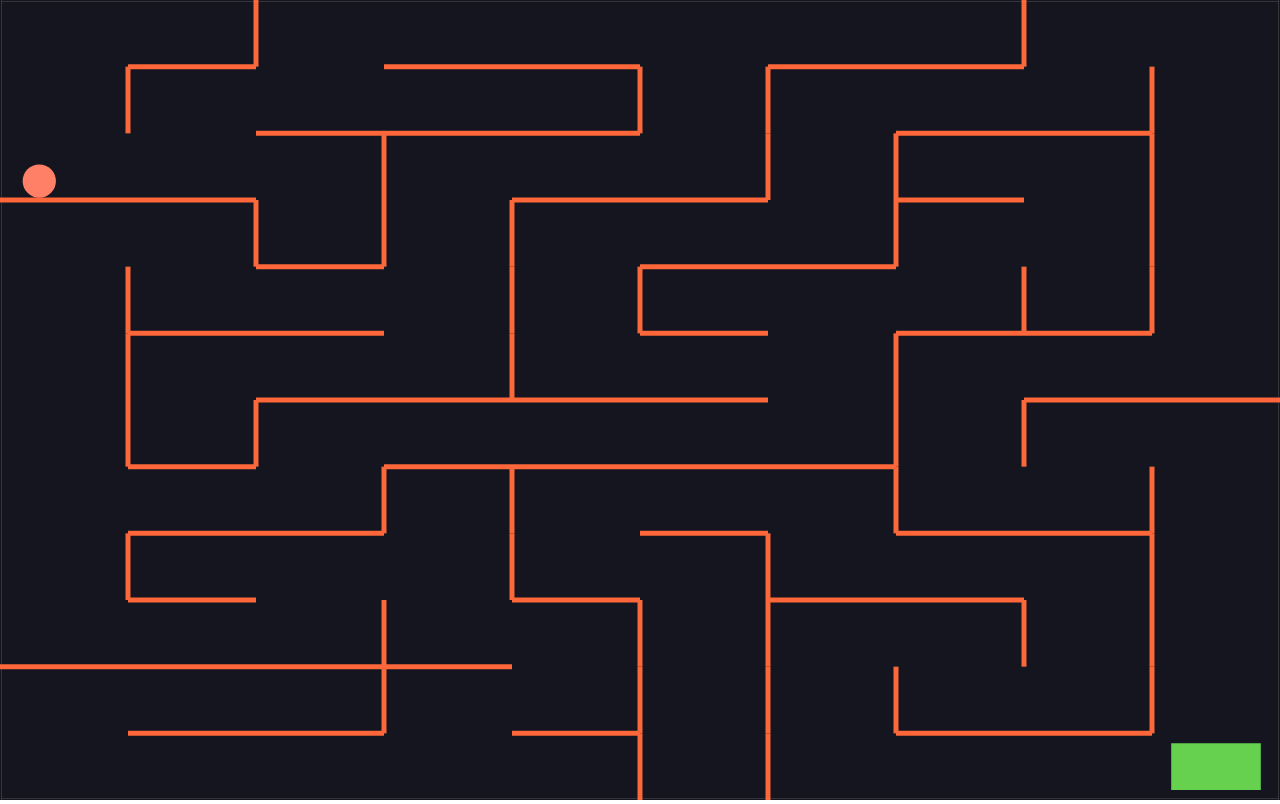
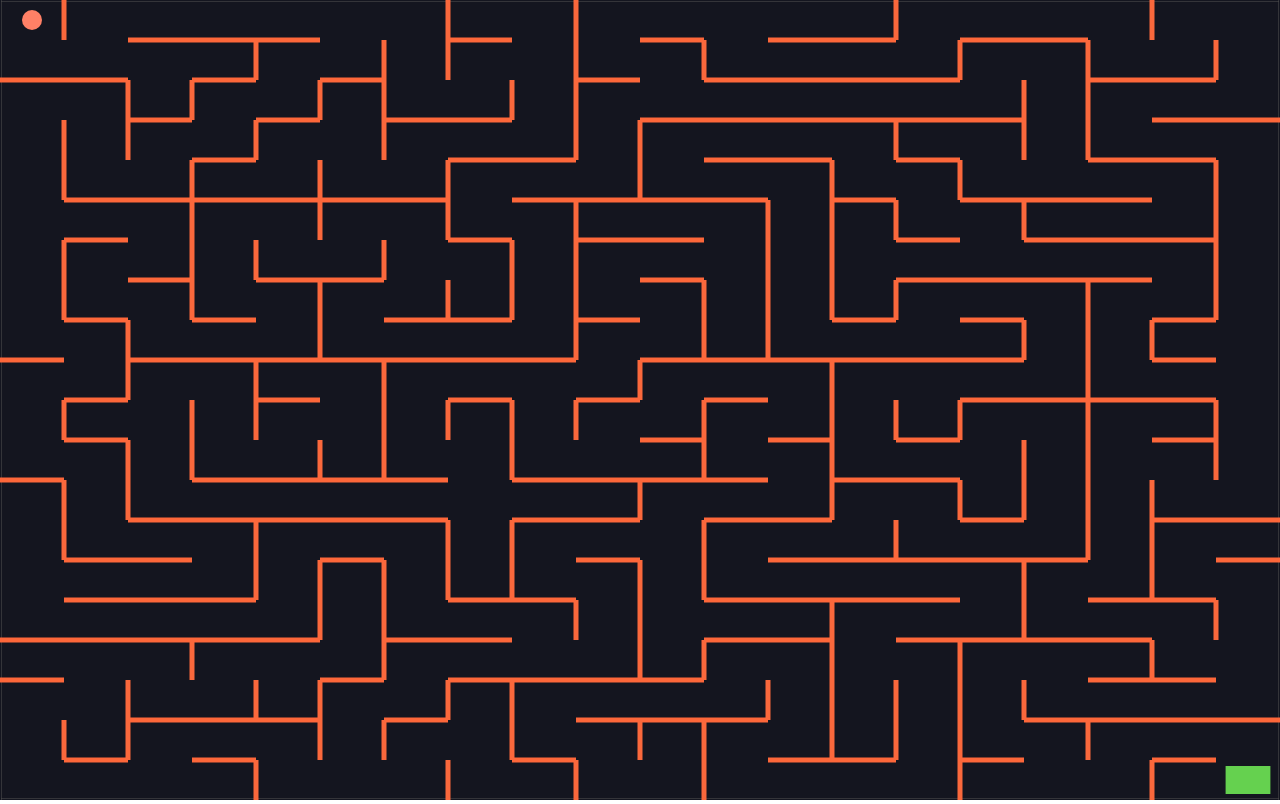
Before and after one commit to Jashghoward/Maze_Game, a plain HTML site: page index.html in a window 1280 px wide. Drawn offline with nearby package versions, Linux system fonts and the light colour scheme; animation ran at ten frames a second.

Commit message:
index.html added

```diff
--- a/index.html
+++ b/index.html
@@ -2,6 +2,7 @@
 <html>
   <head>
     <script src="https://cdnjs.cloudflare.com/ajax/libs/matter-js/0.19.0/matter.min.js"></script>
+    <title>A_Maze</title>
     <style>
       body {
         margin: 0;
--- a/index.js
+++ b/index.js
@@ -63,8 +63,8 @@
 // MAZE
 const { Engine, Render, Runner, World, Bodies, Body, Events } = Matter;
 
-const cellsHorizontal = 10;
-const cellsVertical = 12;
+const cellsHorizontal = 20;
+const cellsVertical = 20;
 const width = window.innerWidth;
 const height = window.innerHeight;
 
@@ -73,7 +73,7 @@ const unitLengthY = height / cellsVertical;
 const engine = Engine.create();
 
 // Gravity toggle
-engine.world.gravity.y = 1;
+engine.world.gravity.y = 0;
 
 const { world } = engine;
 const render = Render.create({
```
